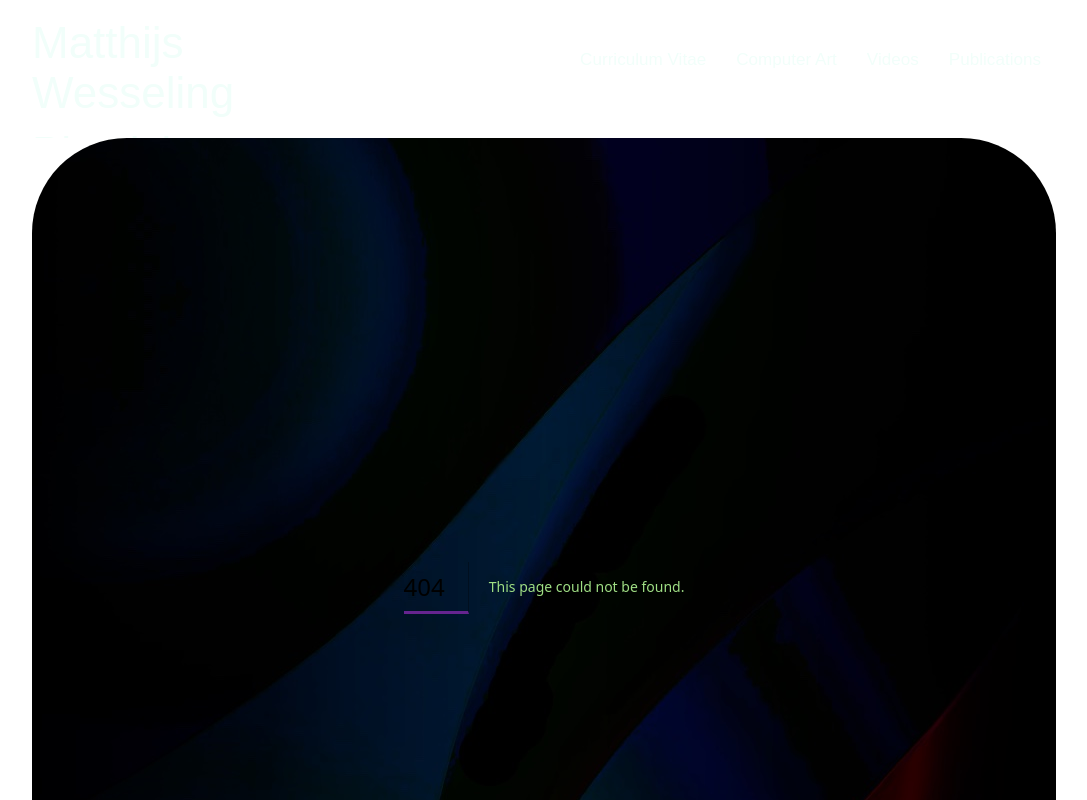
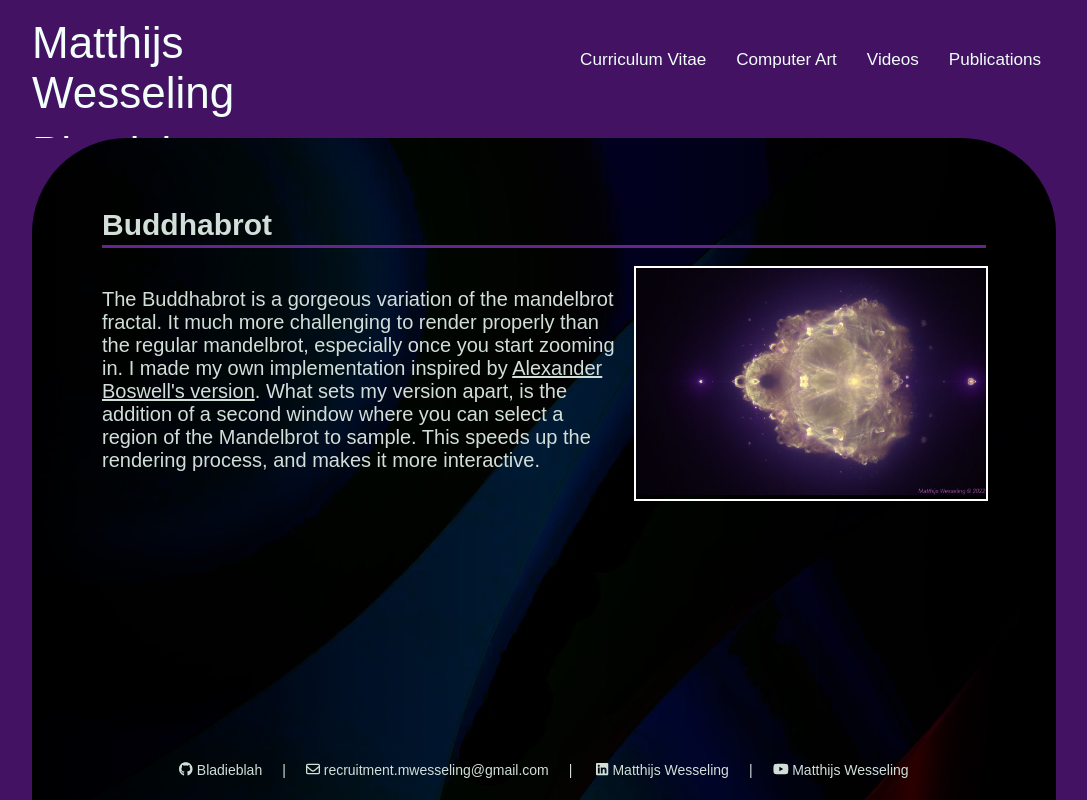
Before and after one commit to Bladieblah/Bladieblah.github.io, a Next.js app: page /computer-art in a window 1280 px wide. Before the commit this address had no page. Shown: the top 800 px of the page, without its empty margins (96-1183 px from the left). Built offline with nearby package versions, Linux system fonts and the light colour scheme; a web font is replaced by a local one.

Commit message:
Add computer art page

```diff
--- /dev/null
+++ b/src/pages/computer-art/computer.module.css
@@ -0,0 +1,28 @@
+.container h1 {
+  font-size: 30px;
+}
+
+.container article {
+  display: flex;
+  flex-direction: row;
+}
+
+.text {
+  flex: 100;
+  font-size: 20px;
+}
+
+.wrapper {
+  width: 350px;
+  outline: 2px solid white;
+  margin-left: 20px;
+}
+
+.thumbnail {
+  width: 100%;
+  height: auto;
+}
+
+.text a {
+  text-decoration: underline;
+}
--- /dev/null
+++ b/src/pages/computer-art/index.tsx
@@ -0,0 +1,17 @@
+import styles from './computer.module.css'
+
+export default function ComputerArt() {
+  return (
+    <div className={ styles.container }>
+      <a href='/computer-art/buddhabrot'><h1>Buddhabrot</h1></a>
+      <article>
+        <p className={ styles.text}>
+          The Buddhabrot is a gorgeous variation of the mandelbrot fractal. It much more challenging to render properly than the regular mandelbrot, especially once you start zooming in. I made my own implementation inspired by <a href='http://www.steckles.com/buddha/'>Alexander Boswell's version</a>. What sets my version apart, is the addition of a second window where you can select a region of the Mandelbrot to sample. This speeds up the rendering process, and makes it more interactive.
+        </p>
+        <div className={ styles.wrapper }>
+          <img src='/buddhabrot/buddha_4.jpg' className={ styles.thumbnail }/>
+        </div>
+      </article>
+    </div>
+  )
+}
```
